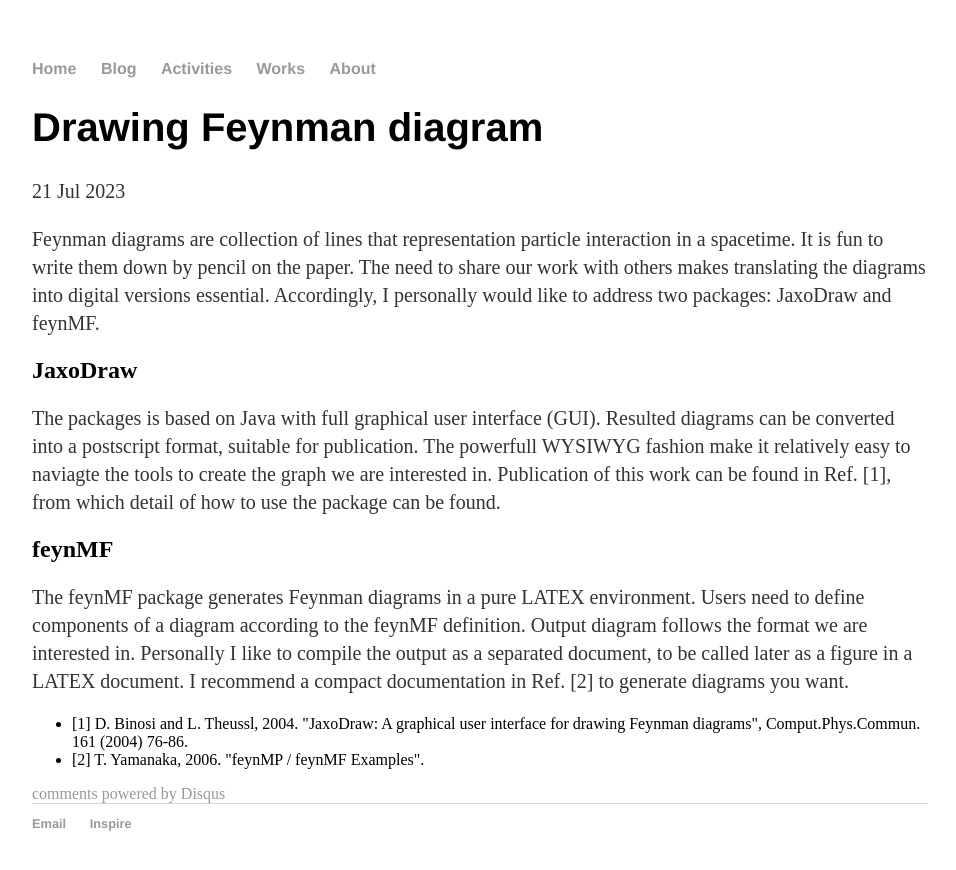
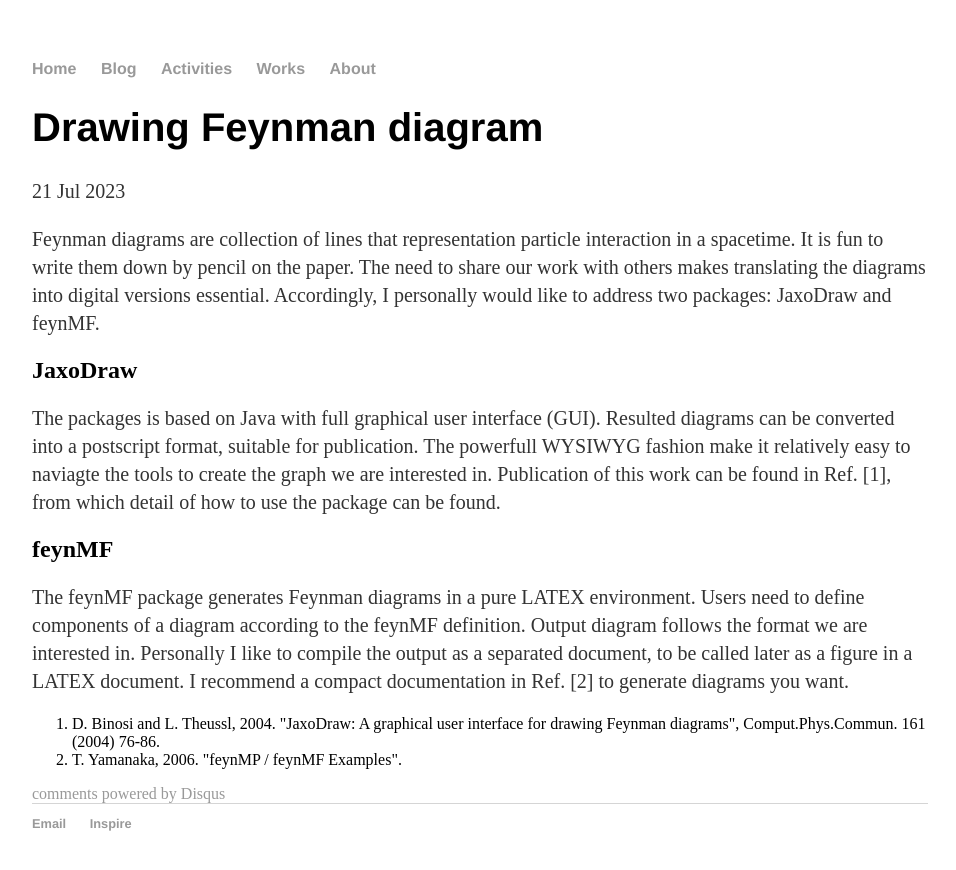
Before and after one commit to mfmustamin/mfmustamin.github.io, a Jekyll site: the page built from _posts/2023-07-21-drawing-feynman-diagram.md, in a window 1280 px wide. Shown: the top 870 px of the page, without its empty margins (160-1116 px from the left). Built offline with Jekyll 4.4.1, drawn with Linux system fonts in a browser that asks for light colours; comment, search, counter and statistics services are not loaded.

Commit message:
Update 2023-07-21-drawing-feynman-diagram.md

```diff
--- a/_posts/2023-07-21-drawing-feynman-diagram.md
+++ b/_posts/2023-07-21-drawing-feynman-diagram.md
@@ -20,7 +20,7 @@
 Output diagram follows the format we are interested in. Personally I like to compile the output as a separated document, to be called later as a figure in
 a LATEX document. I recommend a compact documentation in Ref. [2] to generate diagrams you want.
 </p>
-<ul>
-<li>[1] D. Binosi and L. Theussl, 2004. "JaxoDraw: A graphical user interface for drawing Feynman diagrams", Comput.Phys.Commun. 161 (2004) 76-86. </li>
-<li>[2] T. Yamanaka, 2006. "feynMP / feynMF Examples". </li>
-</ul>
+<ol>
+<li>D. Binosi and L. Theussl, 2004. "JaxoDraw: A graphical user interface for drawing Feynman diagrams", Comput.Phys.Commun. 161 (2004) 76-86. </li>
+<li>T. Yamanaka, 2006. "feynMP / feynMF Examples". </li>
+</ol>
```
